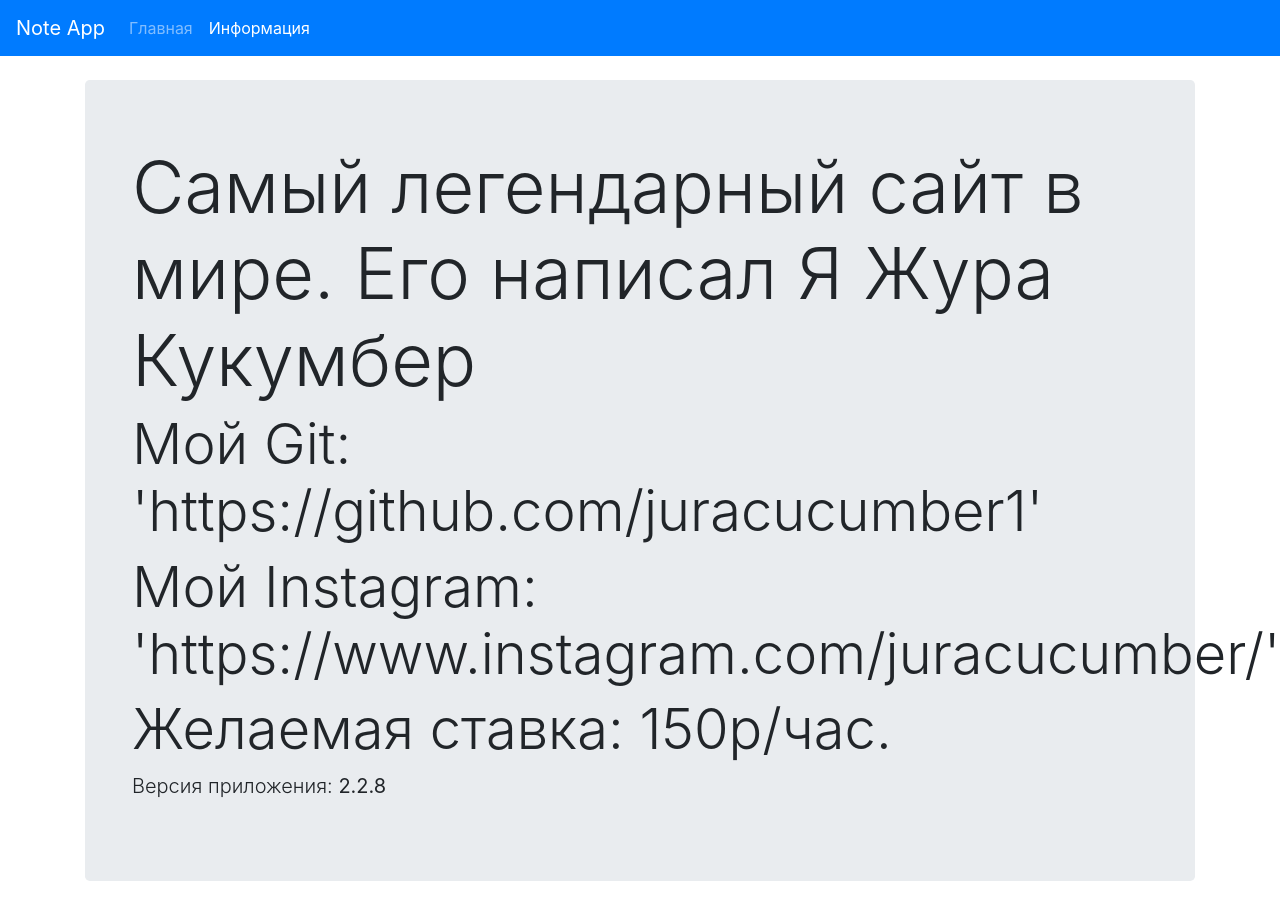
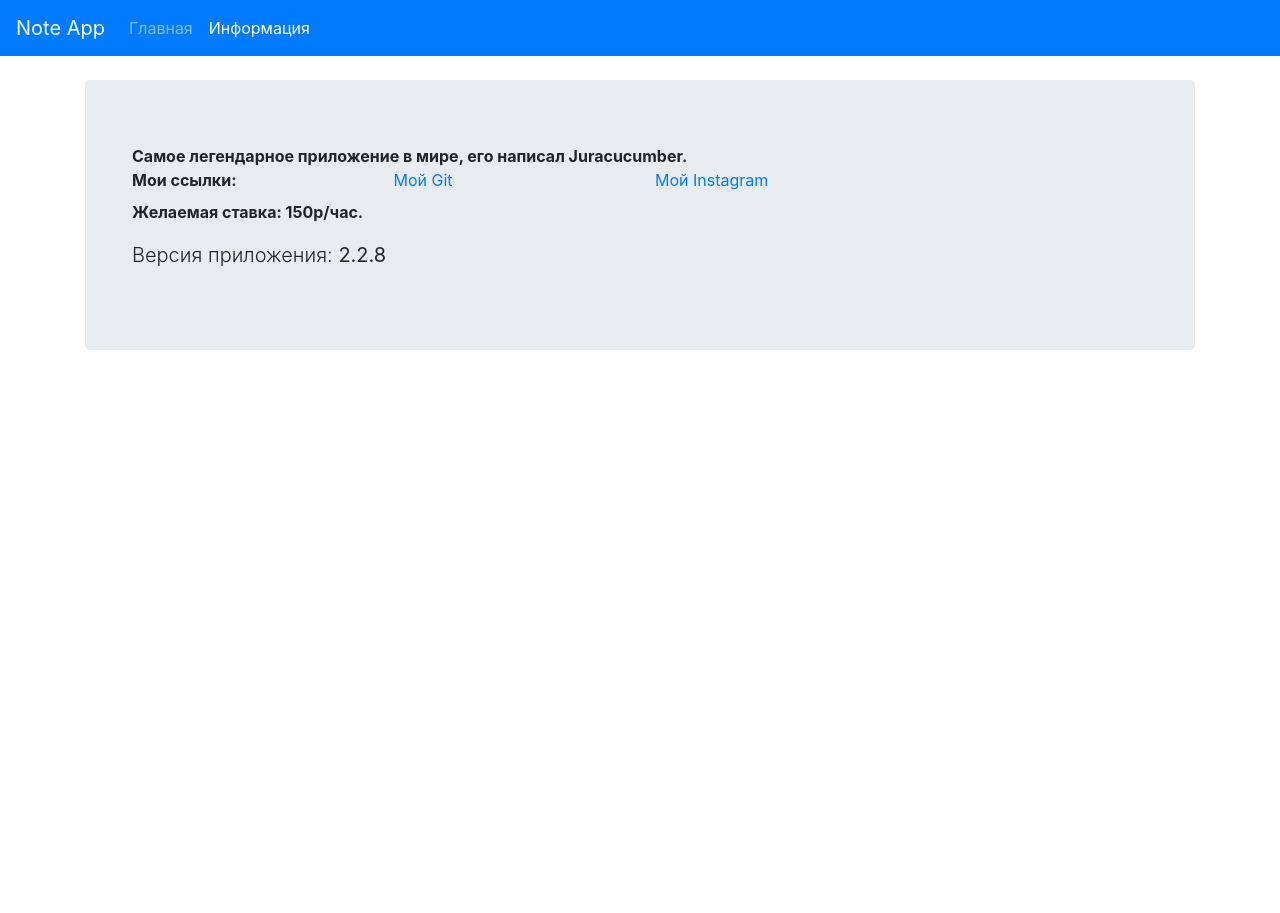
Before and after one commit to juracucumber1/react-app, a React (Create React App) app: page /about in a window 1280 px wide. After the commit the page ends 800 px from the top, so only its background shows below. Built offline with nearby package versions, Linux system fonts and the light colour scheme; no server answers.

Commit message:
'update'

```diff
--- a/src/pages/About.js
+++ b/src/pages/About.js
@@ -3,11 +3,37 @@ import React from 'react'
 export const About = () => (
     <div className="jumbotron ">
         <div className="container">
-            <h1 className="display-3">Самый легендарный сайт в мире. Его написал Я Жура Кукумбер </h1>
-            <h2 className="display-4">Мой Git: 'https://github.com/juracucumber1'</h2>
-            <h2 className="display-4">Мой Instagram: 'https://www.instagram.com/juracucumber/' </h2>
-            <h3 className="display-4">Желаемая ставка: 150р/час. </h3>
+            <dl className="row">
+                <dt className="col-sm-12">Самое легендарное приложение в мире, eго написал Juracucumber.</dt>
+
+
+                <dt className="col-sm-3">Мои ссылки:</dt>
+
+                <dd className="col-sm-3">
+                    <a href="https://github.com/juracucumber1" target="_blank">Мой Git</a>
+                </dd>
+
+                <dd className="col-sm-3">
+                    <a href="https://www.instagram.com/juracucumber/" target="_blank">Мой Instagram</a>
+                </dd>
+
+                <dt className="col-sm-12">Желаемая ставка: 150р/час.</dt>
+
+
+            </dl>
             <p className="lead">Версия приложения: <strong>2.2.8</strong></p>
         </div>
     </div>
 )
+
+//
+// Самый легендарный сайт в мире. Его написал Я Жура Кукумбер
+//
+//
+// Мой Git: 'https://github.com/juracucumber1'
+//
+// Мой Instagram: 'https://www.instagram.com/juracucumber/'
+//
+// >Желаемая ставка: 150р/час.
+
+// <a href="url">link text</a>
```
